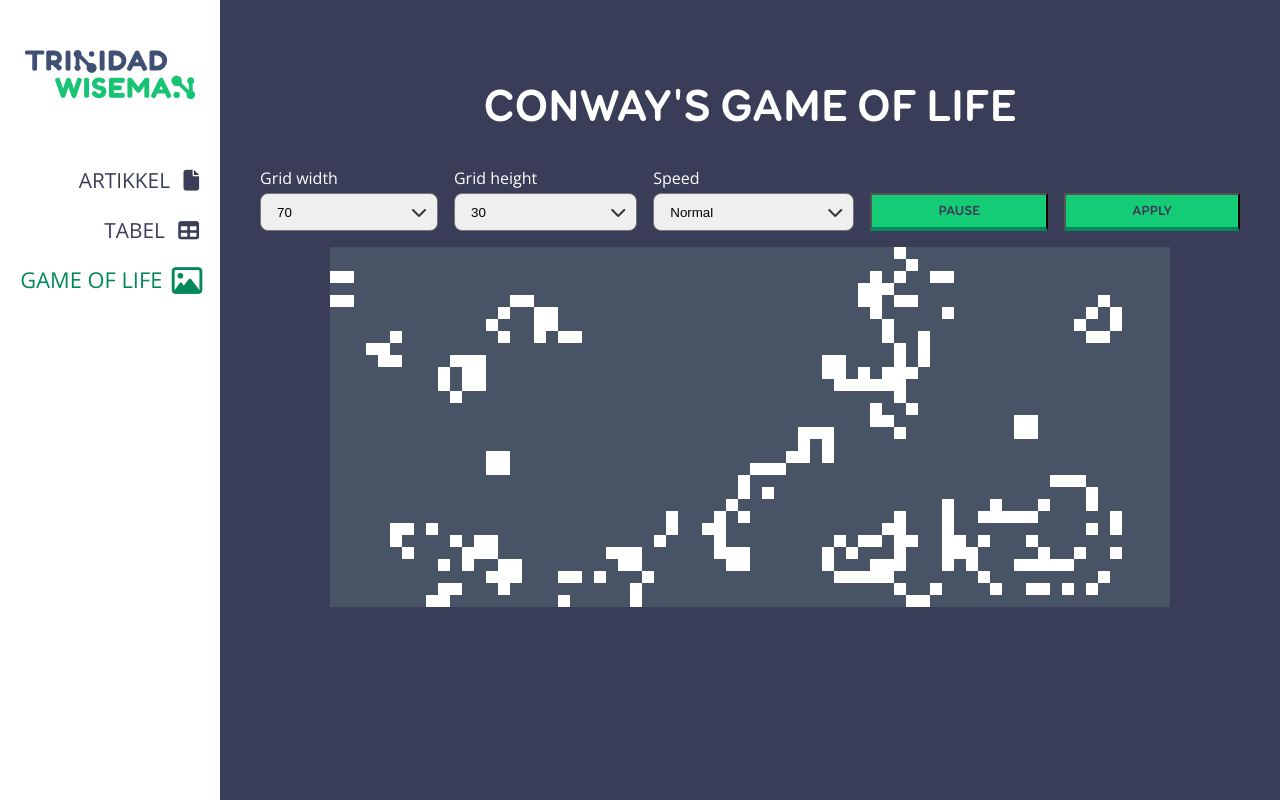
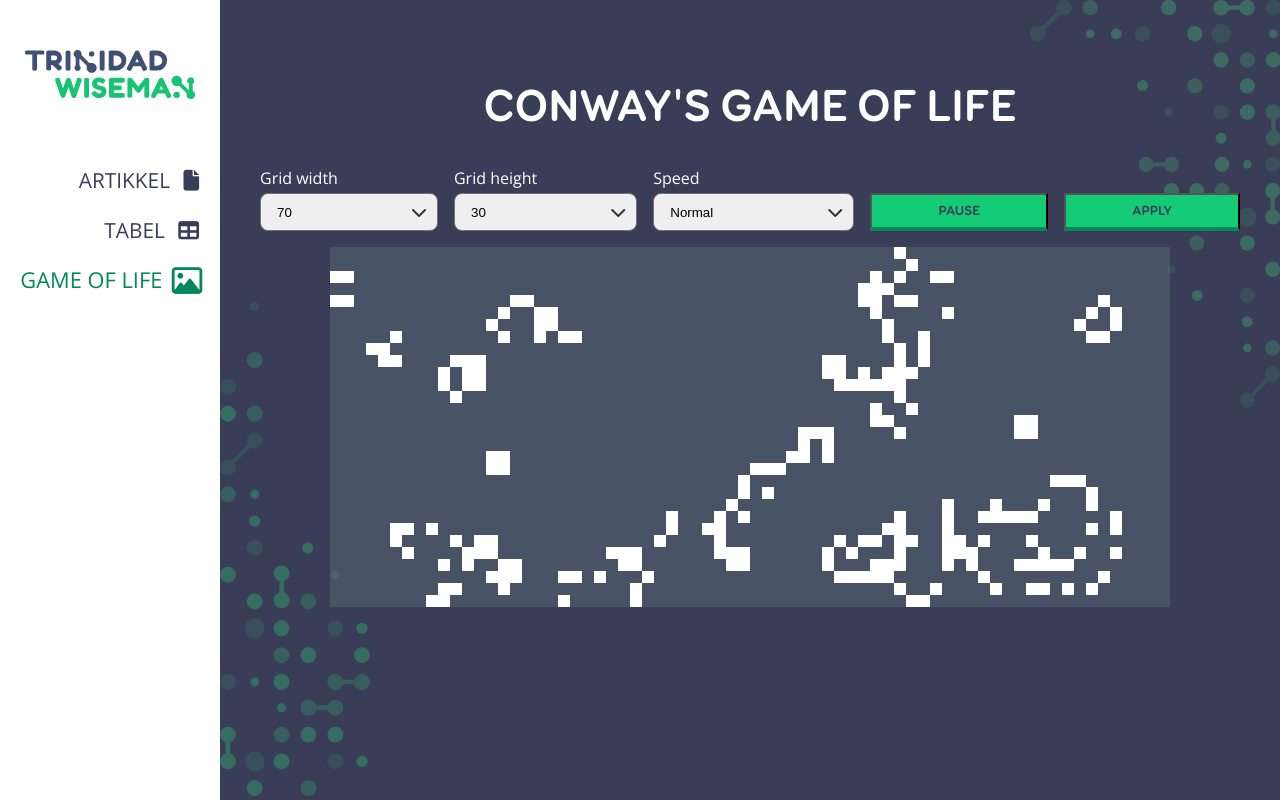
Before and after one commit to LLoomets/TWN-test-project, an Angular app: page /life in a window 1280 px wide. Built offline with nearby package versions, Linux system fonts and the light colour scheme.

Commit message:
Update styles.scss

```diff
--- a/src/styles.scss
+++ b/src/styles.scss
@@ -89,6 +89,11 @@ h1 {
 }
 
 .page-container {
+  background-image: url(../public/imgs/bg-deco-left.svg), url(../public/imgs/bg-deco-right.svg);
+  background-position: var(--twn-menuWidth) bottom, 100% 0;
+  background-repeat: no-repeat;
+  background-size: 150px, 250px;
+  background-attachment: fixed;
   display: block;
   position: relative;
   margin-left: var(--twn-menuWidth);
```
